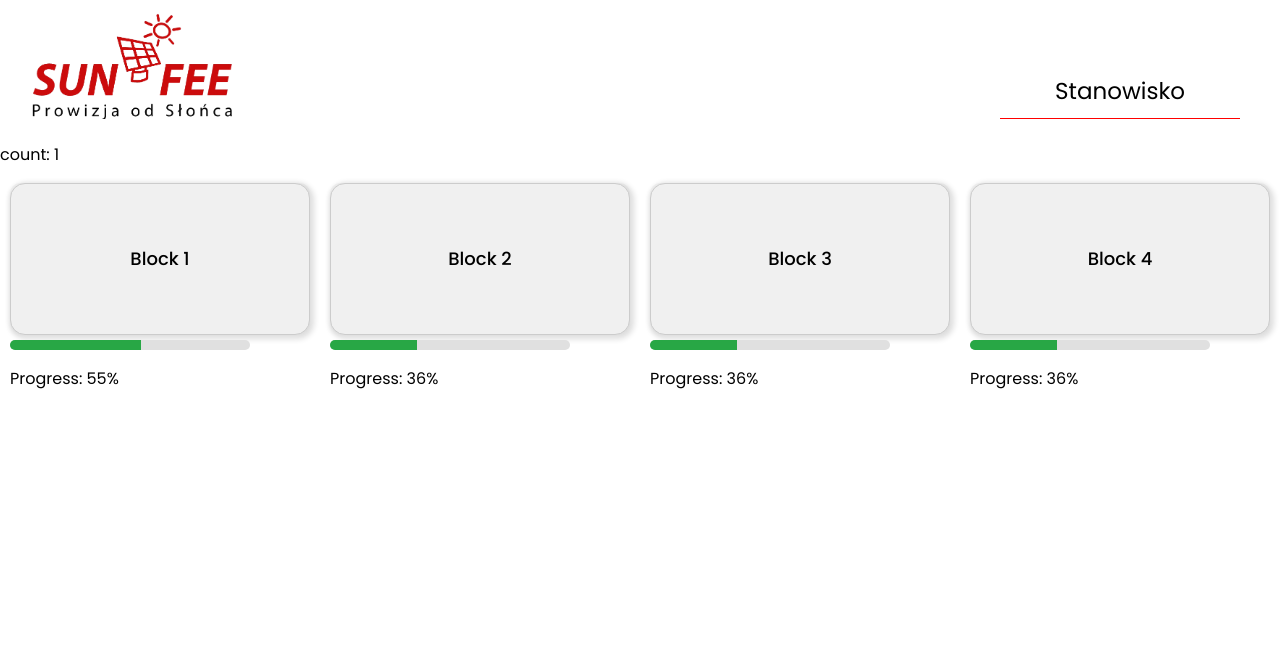
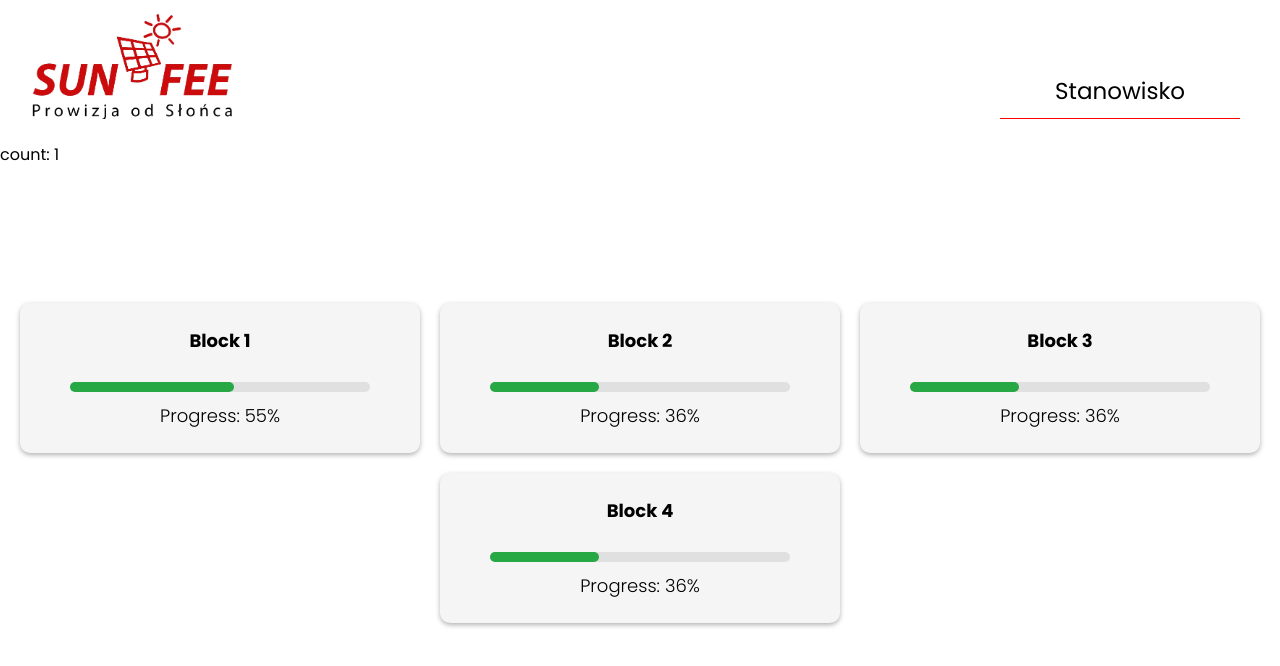
Before and after one commit to Leanid554/SunSet, a React (Create React App) app: page /main in a window 1280 px wide. Shown: the top 666 px of the page. Built offline with nearby package versions, Linux system fonts and the light colour scheme; a web font is replaced by a local one.

Commit message:
fix blockinfo/main/page and mainpage

```diff
--- a/src/components/Block/Block1.scss
+++ b/src/components/Block/Block1.scss
@@ -43,6 +43,7 @@
 
 .video-content h3 {
   text-decoration: none;
+  font-size: 18px;
   color: black;
 }
 
@@ -52,14 +53,15 @@
 }
 
 .progress-bar-block {
-  width: 300%;
-  height: 5px;
+  width: 500%;
+  height: 10px;
   background-color: #e0e0e0;
-  border-radius: 2px;
   margin-top: 5px;
+  border-radius: 5px;
 }
 
 .progress {
+  border-radius: 5px;
   height: 100%;
   background-color: #28a745;
   transition: width 0.3s ease;
--- a/src/components/BlockInfo.jsx
+++ b/src/components/BlockInfo/BlockInfo.jsx
@@ -1,8 +1,7 @@
-// components/BlockInfo.jsx
 import React from 'react';
+import './index.scss';
 
 const BlockInfo = ({ videosData }) => {
-  // Функция для вычисления прогресса блока
   const calculateProgress = (videosData) => {
     let completedVideos = 0;
     let totalVideos = 0;
@@ -16,7 +15,6 @@ const BlockInfo = ({ videosData }) => {
       totalVideos += 1;
     });
 
-    // Подсчитываем тесты
     videosData.forEach((video) => {
       if (video.id === 51 || video.id === 52 || video.id === 53 || video.id === 54) {
         if (video.progress === 100) {
@@ -26,7 +24,6 @@ const BlockInfo = ({ videosData }) => {
       }
     });
 
-    // Вычисляем общий прогресс: (выполненные видео + выполненные тесты) / (всего видео + всего тестов)
     const totalItems = totalVideos + totalTests;
     const completedItems = completedVideos + completedTests;
     return (completedItems / totalItems) * 100;
@@ -38,7 +35,7 @@ const BlockInfo = ({ videosData }) => {
     <div className="block-info">
       <div className="progress-bar">
         <div
-          className="progress"
+          className="progress-block-info"
           style={{ width: `${progress}%` }}
         ></div>
       </div>
--- /dev/null
+++ b/src/components/BlockInfo/index.scss
@@ -0,0 +1,31 @@
+.block-info {
+    display: flex;
+    flex-direction: column;
+    align-items: center;
+    text-align: center;
+
+    p {
+      font-weight: 300;
+      font-size: 18px;
+      margin-top: 10px;
+    }
+  }
+
+  .progress-bar {
+    width: 80%;
+    max-width: 300px;
+    height: 10px;
+    background-color: #e0e0e0;
+    border-radius: 5px;
+    margin-top: 10px;
+    position: relative;
+    display: flex;
+    align-items: center;
+  }
+
+  .progress-block-info {
+    border-radius: 5px;
+    height: 100%;
+    background-color: #28a745;
+    transition: width 0.3s ease-in-out;
+  }
--- a/src/components/BlockLinkMain/BlockLinkMain.jsx
+++ b/src/components/BlockLinkMain/BlockLinkMain.jsx
@@ -1,12 +1,14 @@
 import React from "react";
 import { Link } from "react-router-dom";
-import "./index.scss"; // Импортируем стили
+import BlockInfo from "../BlockInfo/BlockInfo";
+import "./index.scss";
 
-const BlockLink = ({ title, path, isEnabled }) => (
+const BlockLink = ({ title, path, isEnabled, videosData }) => (
   <div className="block-link">
     <Link to={isEnabled ? path : "#"} className={`block-button ${!isEnabled ? 'disabled' : ''}`}>
-      <div className="video-content-link">
+      <div className="block-content">
         <h3>{title}</h3>
+        <BlockInfo videosData={videosData} />
       </div>
     </Link>
   </div>
--- a/src/components/BlockLinkMain/index.scss
+++ b/src/components/BlockLinkMain/index.scss
@@ -30,22 +30,12 @@
     height: 150px;
     border-radius: 15px;
     box-shadow: 2px 2px 5px 3px rgba(0, 0, 0, 0.1);
-    h3{
-        font-size: 18px;
-        font-weight: 500;
-    }
+
   }
 
-  .progress-bar {
-    width: 80%; /* Adjust width as needed */
-    height: 5px;
-    background-color: #e0e0e0;
-    border-radius: 2px;
-    margin-top: 5px;
+  .block-content{
+    h3{
+      font-size: 18px;
+      font-weight: 700;
   }
-
-  .progress {
-    height: 100%;
-    background-color: #28a745;
-    transition: width 0.3s ease;
   }
--- /dev/null
+++ b/src/components/videosData/videosData.jsx
@@ -0,0 +1,53 @@
+// data/videosData.js
+const videosData = {
+    1: [
+      { id: 11, title: "Lekcja1", progress: 100 },
+      { id: 12, title: "Lekcja2", progress: 100 },
+      { id: 13, title: "Lekcja3", progress: 100 },
+      { id: 14, title: "Lekcja4", progress: 100 },
+      { id: 15, title: "Lekcja5", progress: 100 },
+      { id: 16, title: "Lekcja6", progress: 100 },
+      { id: 17, title: "Lekcja7", progress: 100 },
+      { id: 18, title: "Lekcja8", progress: 0 },
+      { id: 19, title: "Lekcja9", progress: 0 },
+      { id: 51, title: "Test 1", progress: 0 },
+    ],
+    2: [
+      { id: 21, title: "Lekcja1", progress: 100 },
+      { id: 22, title: "Lekcja2", progress: 100 },
+      { id: 23, title: "Lekcja3", progress: 100 },
+      { id: 24, title: "Lekcja4", progress: 100 },
+      { id: 25, title: "Lekcja5", progress: 50 },
+      { id: 26, title: "Lekcja6", progress: 0 },
+      { id: 27, title: "Lekcja7", progress: 0 },
+      { id: 28, title: "Lekcja8", progress: 0 },
+      { id: 29, title: "Lekcja9", progress: 0 },
+      { id: 52, title: "Test 2", progress: 0 },
+    ],
+    3: [
+      { id: 31, title: "Lekcja1", progress: 100 },
+      { id: 32, title: "Lekcja2", progress: 100 },
+      { id: 33, title: "Lekcja3", progress: 100 },
+      { id: 34, title: "Lekcja4", progress: 100 },
+      { id: 35, title: "Lekcja5", progress: 50 },
+      { id: 36, title: "Lekcja6", progress: 0 },
+      { id: 37, title: "Lekcja7", progress: 0 },
+      { id: 38, title: "Lekcja8", progress: 0 },
+      { id: 39, title: "Lekcja9", progress: 0 },
+      { id: 53, title: "Test 3", progress: 0 },
+    ],
+    4: [
+      { id: 41, title: "Lekcja1", progress: 100 },
+      { id: 42, title: "Lekcja2", progress: 100 },
+      { id: 43, title: "Lekcja3", progress: 100 },
+      { id: 44, title: "Lekcja4", progress: 100 },
+      { id: 45, title: "Lekcja5", progress: 50 },
+      { id: 46, title: "Lekcja6", progress: 0 },
+      { id: 47, title: "Lekcja7", progress: 0 },
+      { id: 48, title: "Lekcja8", progress: 0 },
+      { id: 49, title: "Lekcja9", progress: 0 },
+      { id: 54, title: "Test 4", progress: 0 },
+    ],
+  };
+
+  export default videosData;
--- a/src/pages/BlockPage/BlockPage.jsx
+++ b/src/pages/BlockPage/BlockPage.jsx
@@ -1,59 +1,8 @@
 import React from "react";
 import { useParams } from "react-router-dom";
-import Block from "../../components/Block/Block"; // Импортируем Block
+import Block from "../../components/Block/Block";
+import videosData from "../../components/videosData/videosData"; // Импортируем данные
 import './index.scss';
-
-const videosData = {
-  1: [
-    { id: 11, title: "Lekcja1", progress: 100 },
-    { id: 12, title: "Lekcja2", progress: 100 },
-    { id: 13, title: "Lekcja3", progress: 100 },
-    { id: 14, title: "Lekcja4", progress: 100 },
-    { id: 15, title: "Lekcja5", progress: 100 },
-    { id: 16, title: "Lekcja6", progress: 100 },
-    { id: 17, title: "Lekcja7", progress: 100 },
-    { id: 18, title: "Lekcja8", progress: 0 },
-    { id: 19, title: "Lekcja9", progress: 0 },
-    { id: 51, title: "Test 1", progress: 0 },
-  ],
-  2: [
-    { id: 21, title: "Lekcja1", progress: 100 },
-    { id: 22, title: "Lekcja2", progress: 100 },
-    { id: 23, title: "Lekcja3", progress: 100 },
-    { id: 24, title: "Lekcja4", progress: 100 },
-    { id: 25, title: "Lekcja5", progress: 50 },
-    { id: 26, title: "Lekcja6", progress: 0 },
-    { id: 27, title: "Lekcja7", progress: 0 },
-    { id: 28, title: "Lekcja8", progress: 0 },
-    { id: 29, title: "Lekcja9", progress: 0 },
-    { id: 52, title: "Test 2", progress: 0 },
-  ],
-  3: [
-    { id: 31, title: "Lekcja1", progress: 100 },
-    { id: 32, title: "Lekcja2", progress: 100 },
-    { id: 33, title: "Lekcja3", progress: 100 },
-    { id: 34, title: "Lekcja4", progress: 100 },
-    { id: 35, title: "Lekcja5", progress: 50 },
-    { id: 36, title: "Lekcja6", progress: 0 },
-    { id: 37, title: "Lekcja7", progress: 0 },
-    { id: 38, title: "Lekcja8", progress: 0 },
-    { id: 39, title: "Lekcja9", progress: 0 },
-    { id: 53, title: "Test 3", progress: 0 },
-  ],
-  4: [
-    { id: 41, title: "Lekcja1", progress: 100 },
-    { id: 42, title: "Lekcja2", progress: 100 },
-    { id: 43, title: "Lekcja3", progress: 100 },
-    { id: 44, title: "Lekcja4", progress: 100 },
-    { id: 45, title: "Lekcja5", progress: 50 },
-    { id: 46, title: "Lekcja6", progress: 0 },
-    { id: 47, title: "Lekcja7", progress: 0 },
-    { id: 48, title: "Lekcja8", progress: 0 },
-    { id: 49, title: "Lekcja9", progress: 0 },
-    { id: 54, title: "Test 4", progress: 0 }, // 5n test 4n-4block 3n-3block 2n-2block 1n-1block
-  ],
-  // Другие блоки аналогично
-};
 
 function getAccessibleVideos(videos) {
   let accessibleVideos = [];
--- a/src/pages/MainPage/MainPage.jsx
+++ b/src/pages/MainPage/MainPage.jsx
@@ -1,6 +1,6 @@
 import React from "react";
 import BlockLink from "./../../components/BlockLinkMain/BlockLinkMain";
-import BlockInfo from "../../components/BlockInfo"; // Импортируем новый компонент
+import BlockInfo from "../../components/BlockInfo/BlockInfo"; // Импортируем новый компонент
 import "./index.scss"; // Импортируем стили
 
 function MainPage() {
@@ -44,7 +44,6 @@ function MainPage() {
         {updatedProgressData.map((block, index) => (
           <div key={index} className="block-item">
             <BlockLink {...block} />
-            <BlockInfo videosData={block.videosData} />
           </div>
         ))}
       </div>
--- a/src/pages/MainPage/index.scss
+++ b/src/pages/MainPage/index.scss
@@ -9,22 +9,23 @@
   flex-wrap: wrap;
   justify-content: center;
   gap: 20px;
-  // padding: 20px;
-  // // background-color: #fff; /* Белый фон для контейнера блоков */
+  padding: 20px;
+  padding-top: 120px;
   border-radius: 10px;
-  // box-shadow: 0 2px 5px rgba(0, 0, 0, 0.1);
+
 }
 
 .block-item {
-  width: 300px;
+
+  width: 400px;
   height: 150px;
   border-radius: 10px;
   background-color: #f5f5f5; /* Светло-серый фон для блоков */
-  // display: flex;
+  display: flex;
   flex-direction: column;
   justify-content: center;
   align-items: center;
-  box-shadow: 0 2px 5px rgba(0, 0, 0, 0.05);
+  box-shadow: 0 2px 5px rgba(0, 0, 0, 0.3);
 }
 
 .block-title {
@@ -32,16 +33,3 @@
   font-weight: bold;
   margin-bottom: 10px;
 }
-
-.progress-bar {
-  width: 80%;
-  height: 10px;
-  background-color: #e0e0e0;
-  border-radius: 5px;
-  overflow: hidden;
-}
-
-.progress-fill {
-  height: 100%;
-  background-color: #4CAF50; /* Зеленый цвет прогресса */
-}
```
